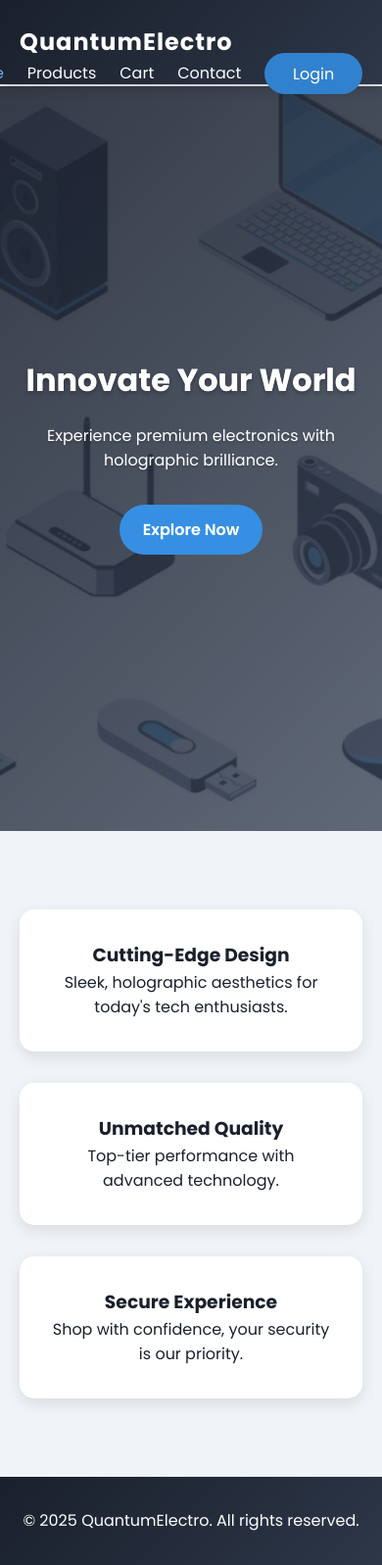
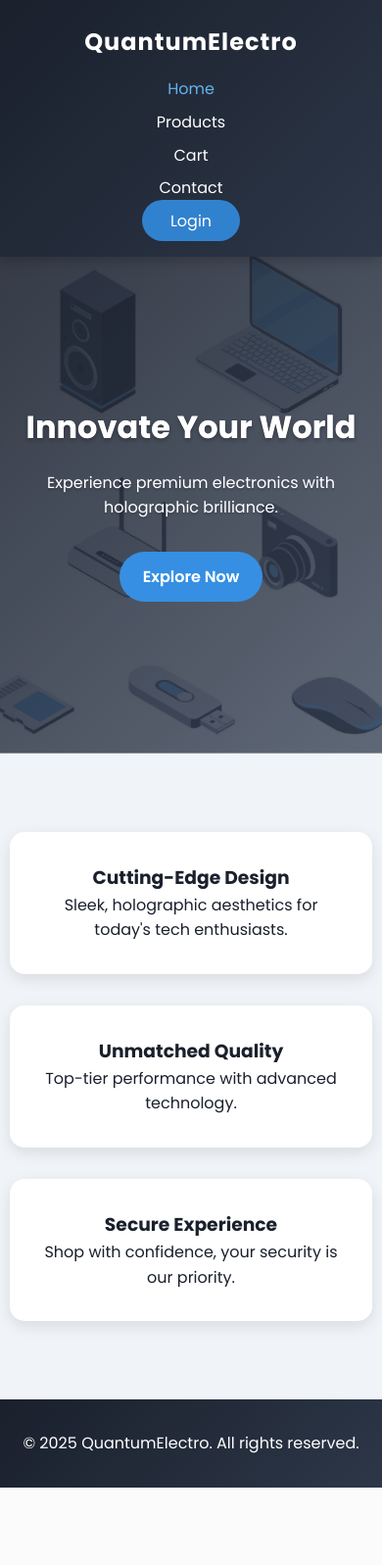
Before and after one commit to Tejasrn252/QuantumElectro, a PHP site: page / in a window 390 px wide. Shown: the whole page at 98% size. After the commit the page ends 1518 px from the top, so only its background shows below. Run offline with PHP 8.4, Linux system fonts and the light colour scheme.

Commit message:
Update style.css

```diff
--- a/QuantumElectro/style.css
+++ b/QuantumElectro/style.css
@@ -50,6 +50,13 @@
     animation: headerFade 1s ease-in-out;
   }
 
+  .header .container {
+    display: flex;
+    justify-content: space-between;
+    align-items: center;
+    flex-wrap: wrap;
+  }
+
   @keyframes headerFade {
     from { opacity: 0; }
     to { opacity: 1; }
@@ -67,7 +74,6 @@
   }
 
   .nav ul {
-    float: right;
     list-style: none;
     display: flex;
     align-items: center;
@@ -374,7 +380,7 @@
 
   .cart-items {
     display: grid;
-    grid-template-columns: repeat(auto-fit, minmax(400px, 1fr));
+    grid-template-columns: repeat(auto-fit, minmax(300px, 1fr)); /* Adjusted min width for better mobile fit */
     gap: 2rem;
     margin-bottom: 2rem;
   }
@@ -664,8 +670,24 @@
   }
 
   @media (max-width: 768px) {
+    .header .container {
+      flex-direction: column;
+      gap: 1rem;
+    }
+
     .nav ul {
       gap: 1.5rem;
+      justify-content: center;
+      flex-wrap: wrap;
+    }
+
+    .hero {
+      min-height: 60vh;
+      background-position: center;
+    }
+
+    .hero-content {
+      padding: 2rem 1rem;
     }
 
     .hero-content h2 {
@@ -711,11 +733,25 @@
     .qr-code img {
       max-width: 150px;
     }
+
+    .features-grid {
+      grid-template-columns: 1fr;
+    }
+
+    .contact-container {
+      max-width: 90%;
+      padding: 1.5rem;
+    }
   }
 
   @media (max-width: 480px) {
     .logo {
       font-size: 1.5rem;
+    }
+
+    .nav ul {
+      flex-direction: column;
+      gap: 0.5rem;
     }
 
     .hero-content h2 {
@@ -741,6 +777,19 @@
     .contact-form input,
     .contact-form textarea {
       font-size: 0.9rem;
+    }
+
+    .container {
+      padding: 0 10px;
+    }
+
+    .product-card {
+      min-height: 350px;
+    }
+
+    .cart-item-img {
+      width: 80px;
+      height: 80px;
     }
   }
 
```
